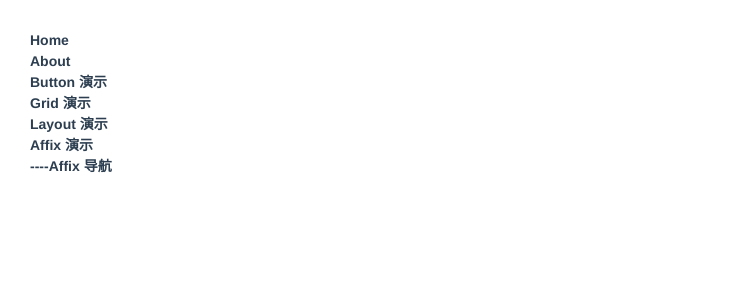
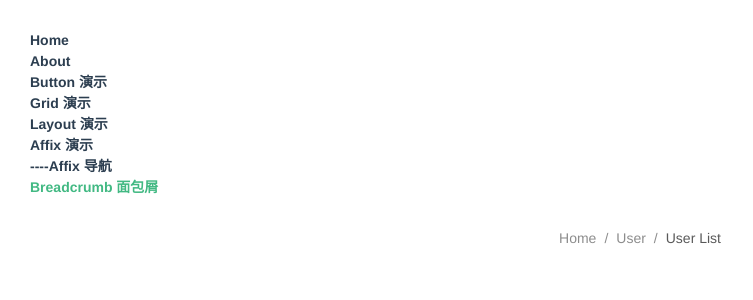
Before and after one commit to shenqiangbin/template, a Vue app: page /breadcrumb-demo in a window 1280 px wide. Shown: the top 300 px of the page, without its empty margins (0-753 px from the left). Built offline with nearby package versions, Linux system fonts and the light colour scheme.

Commit message:
面包屑

```diff
--- a/src/App.vue
+++ b/src/App.vue
@@ -8,6 +8,7 @@
       <router-link to="/layout-demo">Layout 演示</router-link>
       <router-link to="/affix-demo">Affix 演示</router-link>
       <router-link to="/affix-nav">----Affix 导航</router-link>
+      <router-link to="/breadcrumb-demo">Breadcrumb 面包屑</router-link>
     </div>
     <router-view />
   </div>
--- a/src/router.js
+++ b/src/router.js
@@ -45,6 +45,11 @@ export default new Router({
       path: '/affix-nav',
       name: 'affix-nav',
       component: () => import(/* webpackChunkName: "button" */ './views/AffixSample/AffixNav.vue')
+    },
+    {
+      path: '/breadcrumb-demo',
+      name: 'breadcrumb-demo',
+      component: () => import(/* webpackChunkName: "button" */ './views/BreadcrumbSample/BreadcrumbDemo.vue')
     }
   ]
 })
--- /dev/null
+++ b/src/views/BreadcrumbSample/BreadcrumbDemo.vue
@@ -0,0 +1,33 @@
+<template>
+  <div class="home">
+    <a-breadcrumb>
+      <a-breadcrumb-item>Home</a-breadcrumb-item>
+      <a-breadcrumb-item><a href="/user">User</a></a-breadcrumb-item>
+      <a-breadcrumb-item>User List</a-breadcrumb-item>
+    </a-breadcrumb>
+  </div>
+</template>
+
+<script>
+import Vue from "vue";
+import { Layout, Collapse, Menu, Icon, Breadcrumb } from "ant-design-vue";
+
+Vue.use(Layout);
+Vue.use(Collapse);
+Vue.use(Menu);
+Vue.use(Icon);
+Vue.use(Breadcrumb);
+
+export default {
+  name: "BreadcrumbDemo",
+  components: {},
+  data() {
+    return {
+      collapsed: false
+    };
+  }
+};
+</script>
+
+<style scoped>
+</style>
```
